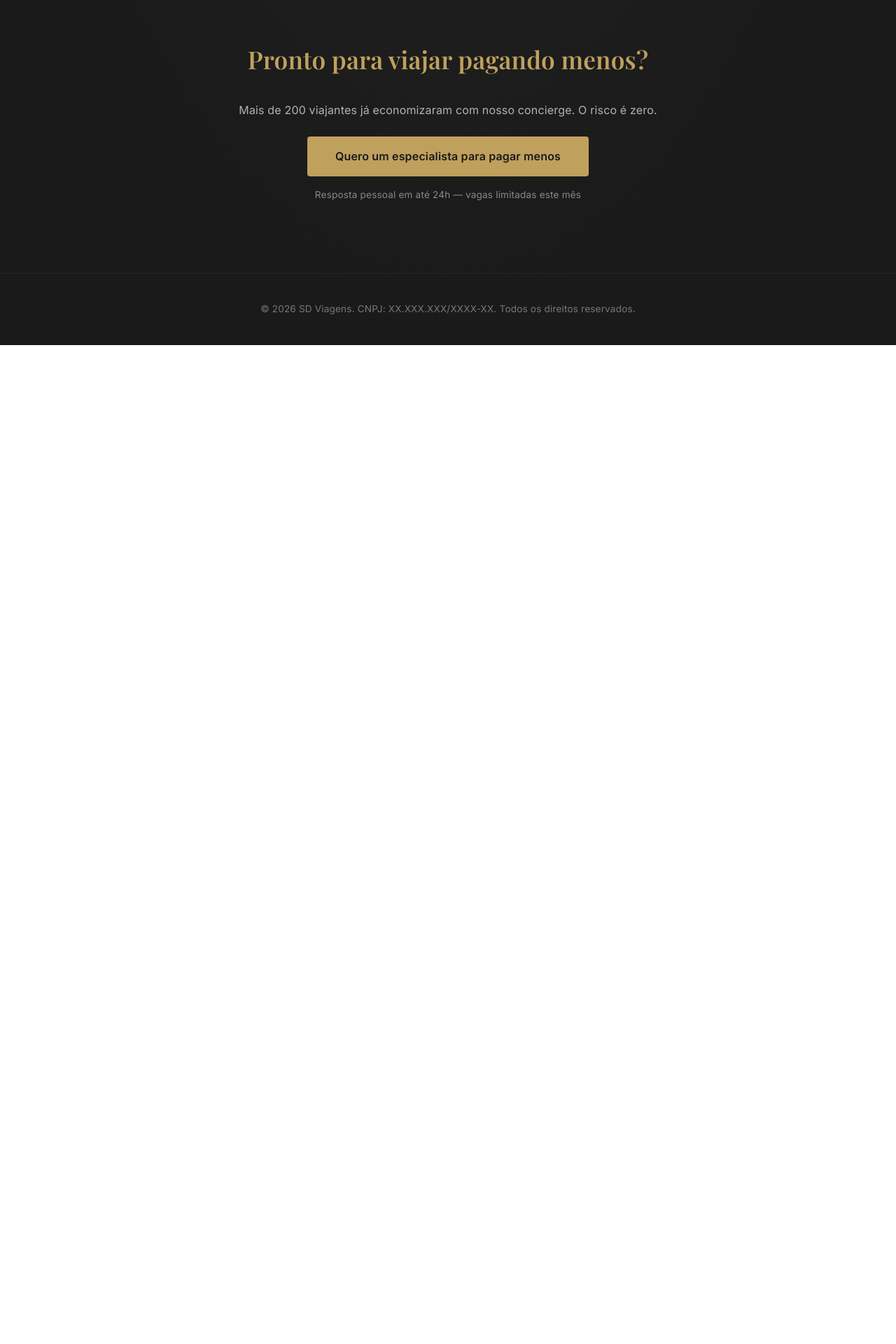
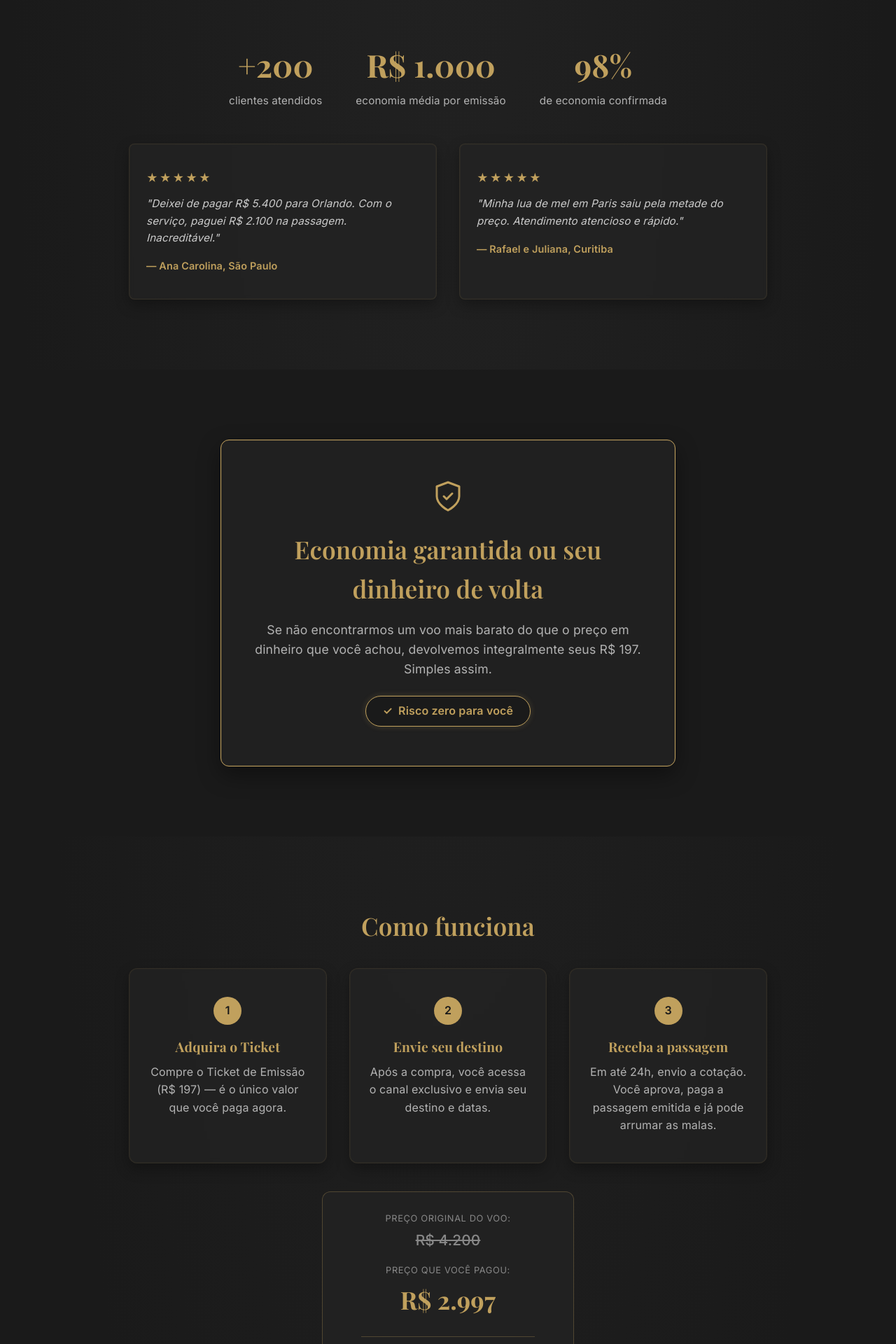
Before and after one commit to Afilliate/lp-milhas, a React (Vite) app: page / in a window 1280 px wide. Shown: the part 720-2640 px from the top of the page at 70% size. Before the commit the page ends 1213 px from the top, so only its background shows below. Built offline with nearby package versions, Linux system fonts and the light colour scheme.

Commit message:
Refactor checkout handling and update CTA link
Removed popup checkout logic and directly redirected to checkout URL. Updated CTA link to use the checkout URL.

```diff
--- a/src/Home.jsx
+++ b/src/Home.jsx
@@ -27,10 +27,9 @@ function Home() {
 
   const checkoutUrl = 'https://pay.kiwify.com.br/hV1J2Kp';
 
+  // Única ação: redirecionar a página atual para o checkout
   const handleCTAClick = (e) => {
     e.preventDefault();
-    // Abre o checkout em nova aba
-    const newWindow = window.open(checkoutUrl, '_blank', 'noopener,noreferrer');
     // Dispara o Pixel (não bloqueante)
     if (typeof window !== 'undefined' && window.fbq) {
       try {
@@ -39,13 +38,11 @@ function Home() {
           currency: 'BRL',
         });
       } catch (err) {
-        // silencia erros do Pixel
+        // silencia erros
       }
     }
-    // Fallback: se o popup for bloqueado, redireciona na mesma aba
-    if (!newWindow || newWindow.closed || typeof newWindow.closed === 'undefined') {
-      window.location.href = checkoutUrl;
-    }
+    // Redireciona a aba atual para o checkout
+    window.location.href = checkoutUrl;
   };
 
   return (
@@ -75,9 +72,8 @@ function Home() {
             nós encontramos sua passagem internacional mais barata.
             Se não houver economia, devolvemos cada centavo.
           </p>
-          {/* Link sem href real: apenas aciona o clique */}
           <a
-            href="#"
+            href={checkoutUrl}
             className="btn btn-primary pulse"
             onClick={handleCTAClick}
           >
@@ -86,7 +82,126 @@ function Home() {
         </div>
       </section>
 
-      {/* ... resto do conteúdo permanece exatamente igual ... */}
+      <section className="social-proof fade-section">
+        <div className="container">
+          <div className="stats">
+            <div className="stat-item">
+              <div className="stat-number">+200</div>
+              <div className="stat-label">clientes atendidos</div>
+            </div>
+            <div className="stat-item">
+              <div className="stat-number">R$ 1.000</div>
+              <div className="stat-label">economia média por emissão</div>
+            </div>
+            <div className="stat-item">
+              <div className="stat-number">98%</div>
+              <div className="stat-label">de economia confirmada</div>
+            </div>
+          </div>
+
+          <div className="testimonials-grid">
+            <div className="testimonial-card">
+              <div className="testimonial-stars">★★★★★</div>
+              <p className="testimonial-text">
+                "Deixei de pagar R$ 5.400 para Orlando. Com o serviço, paguei R$ 2.100 na passagem. Inacreditável."
+              </p>
+              <p className="testimonial-author">— Ana Carolina, São Paulo</p>
+            </div>
+            <div className="testimonial-card">
+              <div className="testimonial-stars">★★★★★</div>
+              <p className="testimonial-text">
+                "Minha lua de mel em Paris saiu pela metade do preço. Atendimento atencioso e rápido."
+              </p>
+              <p className="testimonial-author">— Rafael e Juliana, Curitiba</p>
+            </div>
+          </div>
+        </div>
+      </section>
+
+      <section className="guarantee fade-section">
+        <div className="container">
+          <div className="guarantee-box">
+            <div className="guarantee-icon">
+              <svg width="48" height="48" viewBox="0 0 24 24" fill="none" stroke="#C0A05D" strokeWidth="1.5" strokeLinecap="round" strokeLinejoin="round">
+                <path d="M12 22s8-4 8-10V5l-8-3-8 3v7c0 6 8 10 8 10z" />
+                <path d="M9 12l2 2 4-4" />
+              </svg>
+            </div>
+            <h2>Economia garantida ou seu dinheiro de volta</h2>
+            <p>
+              Se não encontrarmos um voo mais barato do que o preço em dinheiro que você achou,
+              devolvemos integralmente seus R$ 197. Simples assim.
+            </p>
+            <div className="guarantee-seal">
+              <span>✓</span> Risco zero para você
+            </div>
+          </div>
+        </div>
+      </section>
+
+      <section className="how-it-works fade-section">
+        <div className="container">
+          <h2>Como funciona</h2>
+          <div className="steps-grid">
+            <div className="step-card">
+              <div className="step-number">1</div>
+              <h3>Adquira o Ticket</h3>
+              <p>Compre o Ticket de Emissão (R$ 197) — é o único valor que você paga agora.</p>
+            </div>
+            <div className="step-card">
+              <div className="step-number">2</div>
+              <h3>Envie seu destino</h3>
+              <p>Após a compra, você acessa o canal exclusivo e envia seu destino e datas.</p>
+            </div>
+            <div className="step-card">
+              <div className="step-number">3</div>
+              <h3>Receba a passagem</h3>
+              <p>Em até 24h, envio a cotação. Você aprova, paga a passagem emitida e já pode arrumar as malas.</p>
+            </div>
+          </div>
+
+          <div className="economy-example">
+            <div className="economy-detail">
+              <span className="economy-label">Preço original do voo:</span>
+              <span className="old-price">R$ 4.200</span>
+            </div>
+            <div className="economy-detail">
+              <span className="economy-label">Preço que você pagou:</span>
+              <span className="new-price">R$ 2.997</span>
+            </div>
+            <div className="economy-divider"></div>
+            <div className="economy-detail">
+              <span className="economy-label">Ticket de Emissão:</span>
+              <span className="ticket-price">R$ 197</span>
+            </div>
+            <div className="savings">Você economizou R$ 1.203</div>
+          </div>
+        </div>
+      </section>
+
+      <section className="faq fade-section">
+        <div className="container">
+          <h2>Perguntas que você pode ter</h2>
+          <div className="faq-grid">
+            <div className="faq-item">
+              <h3>Como vocês conseguem preços mais baixos?</h3>
+              <p>Temos parceria com fornecedores que acumulam milhas e emitimos passagens no seu CPF, dentro das regras das companhias aéreas.</p>
+            </div>
+            <div className="faq-item">
+              <h3>O que acontece se não houver economia?</h3>
+              <p>Devolvemos os R$ 197 integralmente. Se não valer a pena, você não perde nada.</p>
+            </div>
+            <div className="faq-item">
+              <h3>Quanto tempo leva para receber a cotação?</h3>
+              <p>Respondo em até 24 horas após o envio dos dados pelo canal exclusivo. Geralmente é muito mais rápido.</p>
+            </div>
+            <div className="faq-item">
+              <h3>O serviço funciona para voos nacionais?</h3>
+              <p>Sim, mas é em voos internacionais de longa distância que a economia é realmente impressionante.</p>
+            </div>
+          </div>
+        </div>
+      </section>
 
       <section className="cta-final fade-section">
         <div className="container">
@@ -94,9 +209,8 @@ function Home() {
           <p className="cta-subtext">
             Mais de 200 viajantes já economizaram com nosso concierge. O risco é zero.
           </p>
-          {/* Link sem href real */}
           <a
-            href="#"
+            href={checkoutUrl}
             className="btn btn-primary pulse"
             onClick={handleCTAClick}
           >
```
